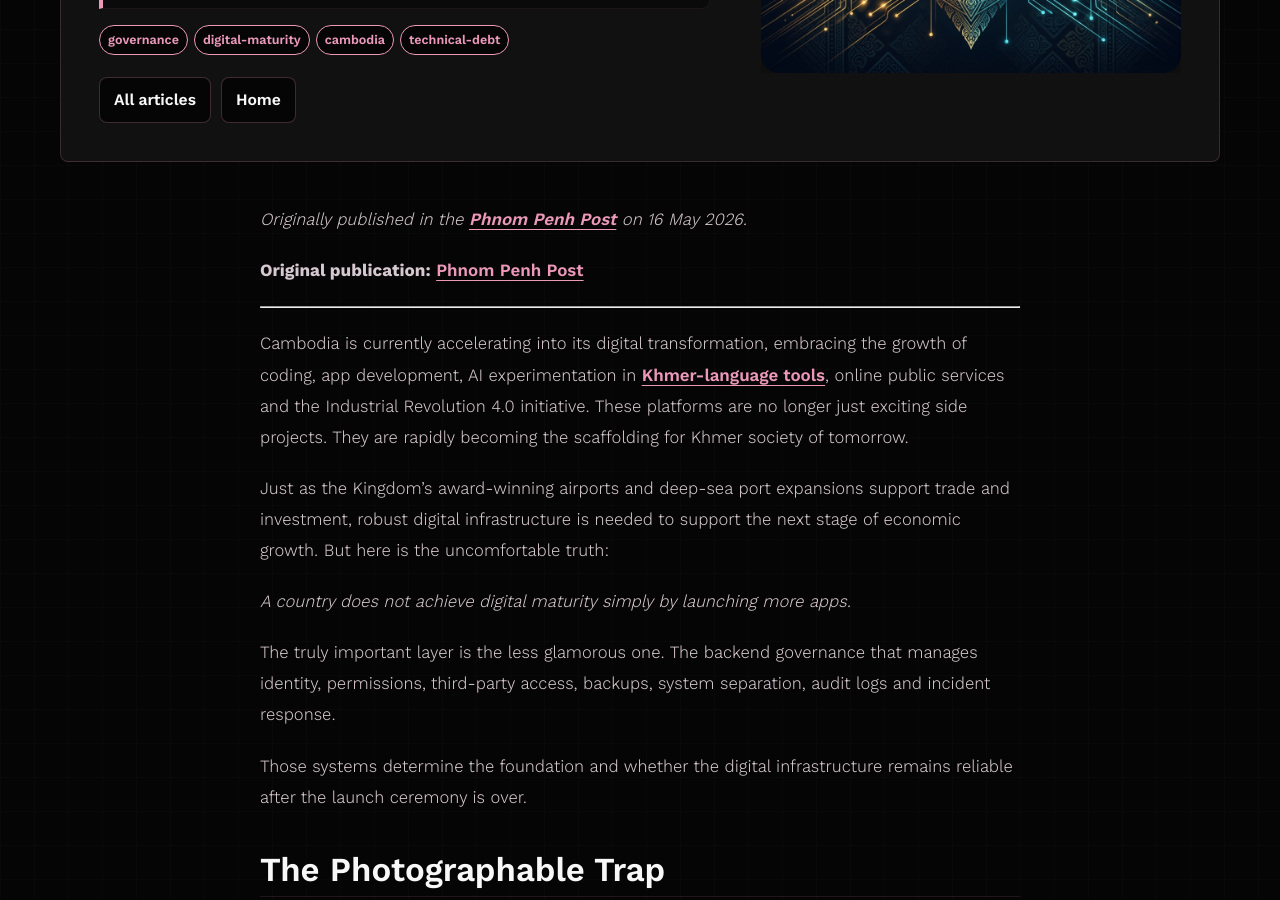
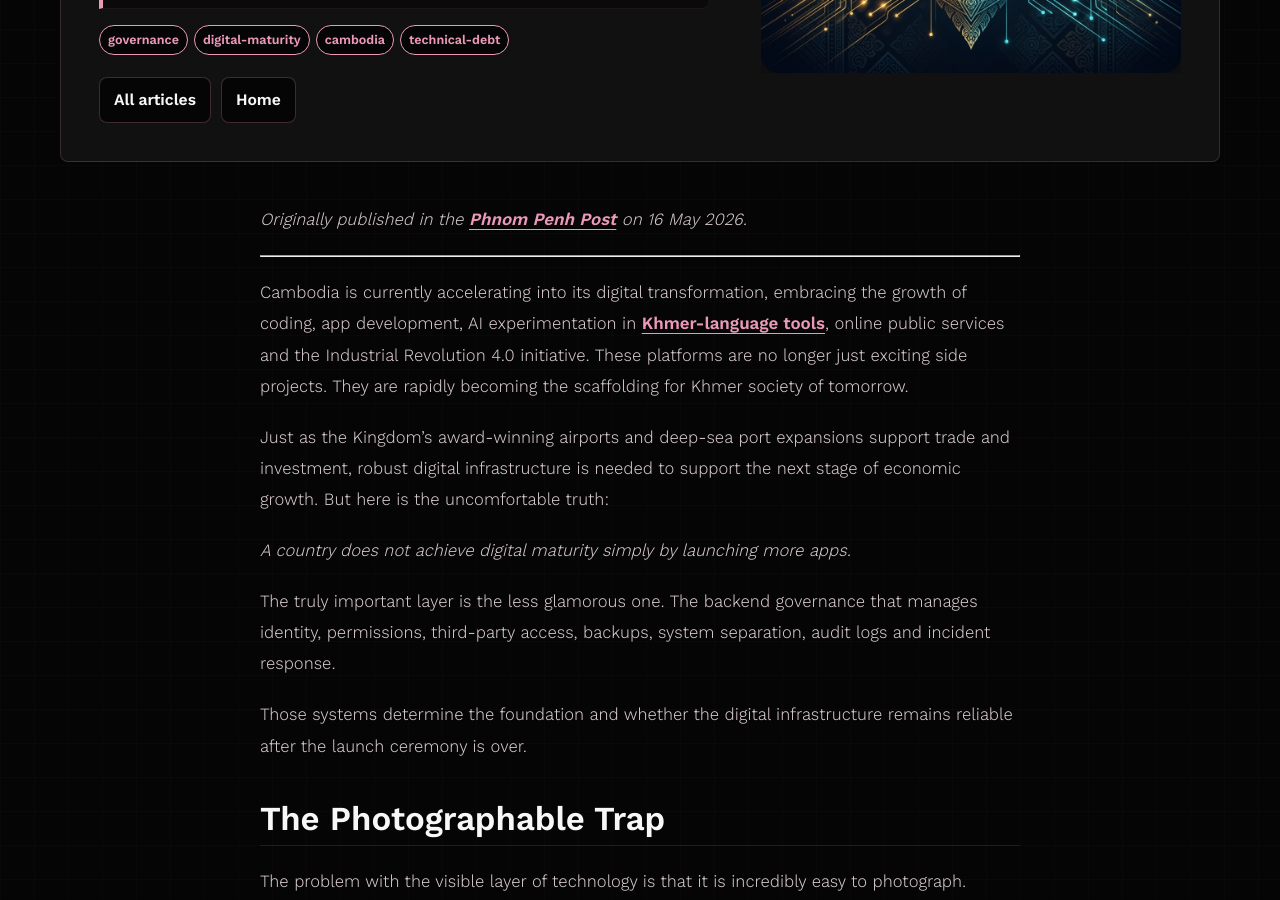
Before and after one commit to R2Pitou/R2Pitou, a Jekyll site: the page built from articles/governance/cambodias-digital-future-needs-more-than-new-apps/index.md, in a window 1280 px wide and 900 px high, scrolled down 583 px. Built offline with Jekyll 4.4.1, drawn with Linux system fonts in a browser that asks for light colours.

Commit message:
Remove duplicate 'Original publication' line
Remove a redundant "Original publication" link and extra blank line from the article metadata in articles/governance/cambodias-digital-future-needs-more-than-new-apps/index.md to avoid repeating the publication credit in the rendered page.

```diff
--- a/articles/governance/cambodias-digital-future-needs-more-than-new-apps/index.md
+++ b/articles/governance/cambodias-digital-future-needs-more-than-new-apps/index.md
@@ -19,8 +19,6 @@ image_alt: "Abstract digital illustration representing backend server infrastruc
 ---
 
 *Originally published in the [Phnom Penh Post](https://phnompenhpost.com/opinion/cambodias-digital-future-needs-more-than-new-apps/) on 16 May 2026.*
-
-**Original publication:** [Phnom Penh Post](https://phnompenhpost.com/opinion/cambodias-digital-future-needs-more-than-new-apps/)
 
 ---
 
```
